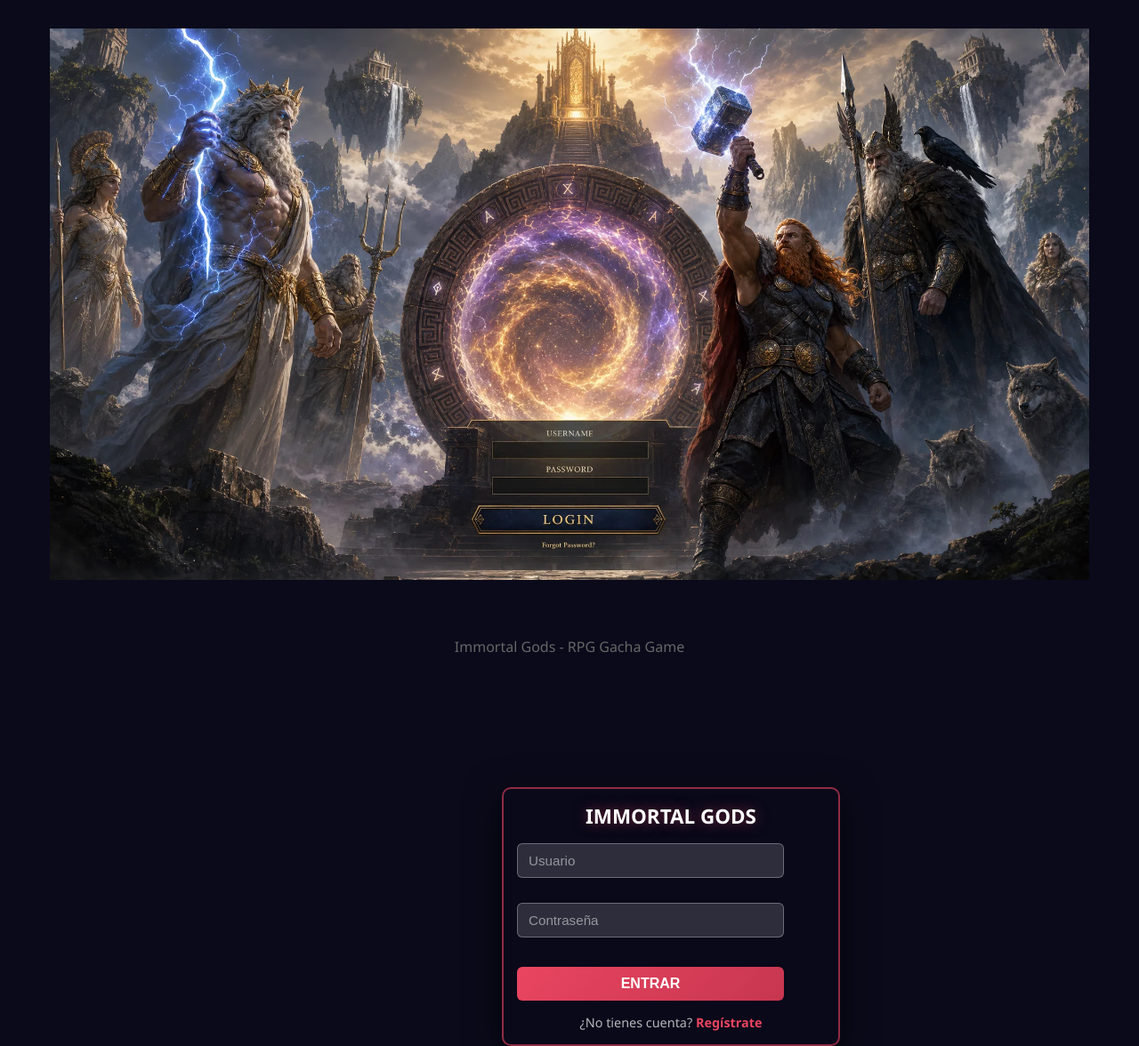
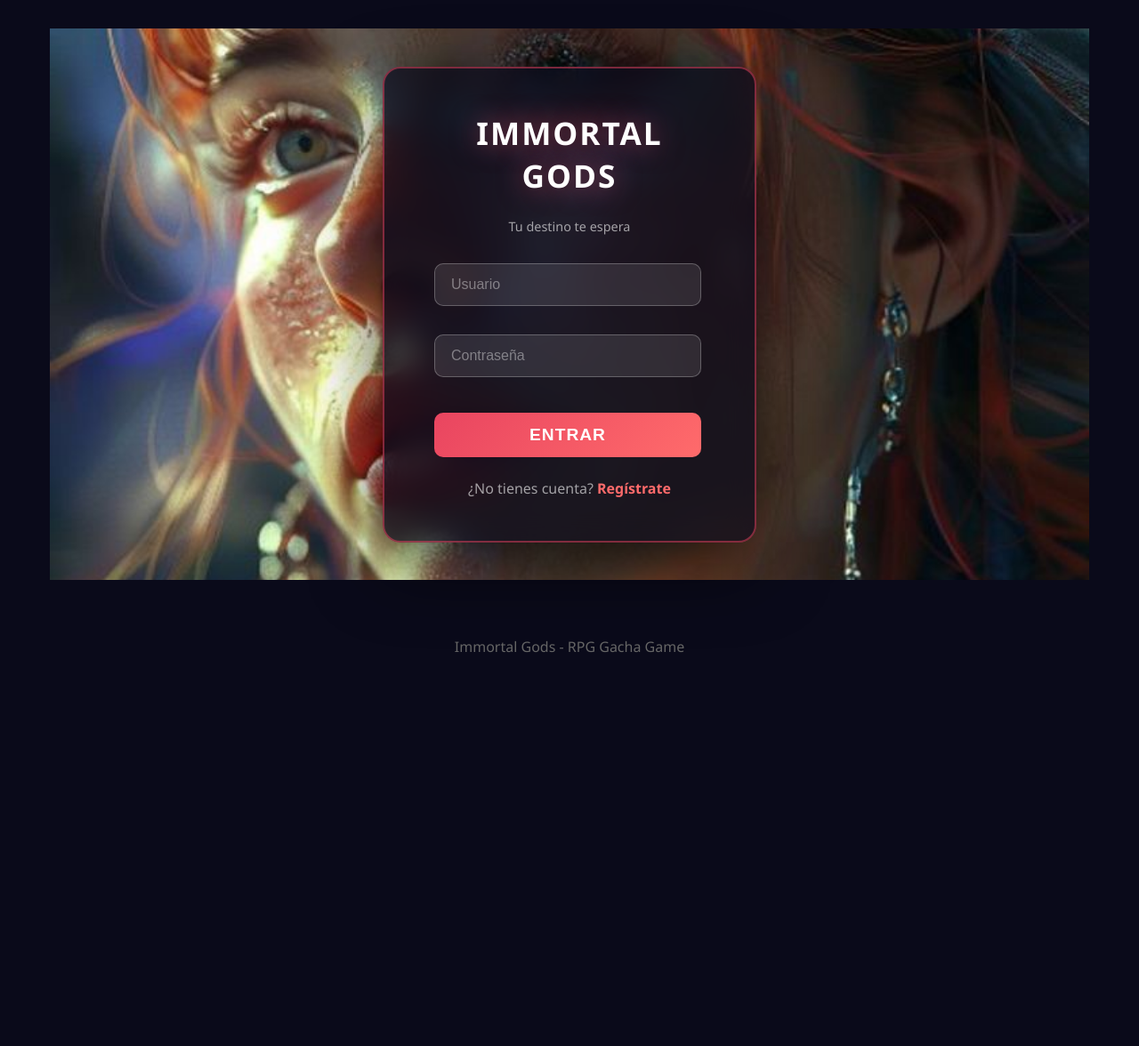
Before and after one commit to LizanDev/immortal_gods, a Django app: page /login/ in a window 1280 px wide. Shown: the whole page at 89% size. After the commit the page ends 733 px from the top, so only its background shows below. Run offline with Django 5.2, Linux system fonts and the light colour scheme.

Commit message:
feat: restore centered login form and add epic login background image

```diff
--- a/templates/core/login.html
+++ b/templates/core/login.html
@@ -8,73 +8,79 @@
     .login-fullpage {
         min-height: calc(100vh - 180px);
         background: url('{% static "images/gods/login.webp" %}') center/cover no-repeat;
-        position: relative;
+        display: flex;
+        align-items: center;
+        justify-content: center;
+        padding: 2rem;
     }
     .login-form-overlay {
-        position: absolute;
-        top: 853px;
-        right: 280px;
-        width: 380px;
-        background: rgba(10, 10, 26, 0.85);
-        backdrop-filter: blur(10px);
-        padding: 10px 15px 15px;
-        border-radius: 10px;
-        border: 2px solid rgba(233, 69, 96, 0.6);
-        box-shadow: 0 10px 40px rgba(0, 0, 0, 0.6);
+        background: rgba(10, 10, 26, 0.75);
+        backdrop-filter: blur(15px);
+        padding: 3rem 3.5rem;
+        border-radius: 20px;
+        border: 2px solid rgba(233, 69, 96, 0.5);
+        box-shadow: 0 25px 80px rgba(0, 0, 0, 0.7);
+        text-align: center;
+        max-width: 420px;
+        width: 100%;
     }
     .login-form-overlay h1 {
-        text-align: center;
         color: #fff;
-        margin: 5px 0 15px;
-        font-size: 1.4rem;
-        text-shadow: 0 0 15px rgba(233, 69, 96, 0.5);
+        font-size: 2.2rem;
+        margin-bottom: 0.5rem;
+        text-shadow: 0 0 30px rgba(233, 69, 96, 0.6);
+        letter-spacing: 2px;
+    }
+    .login-form-overlay .subtitle {
+        color: rgba(255, 255, 255, 0.6);
+        font-size: 0.9rem;
+        margin-bottom: 2rem;
     }
     .login-form-overlay input {
         width: 100%;
-        padding: 10px 12px;
-        margin-bottom: 12px;
-        background: rgba(255, 255, 255, 0.15);
-        border: 1px solid rgba(255, 255, 255, 0.3);
-        border-radius: 6px;
+        padding: 14px 18px;
+        margin-bottom: 1rem;
+        background: rgba(255, 255, 255, 0.1);
+        border: 1px solid rgba(255, 255, 255, 0.25);
+        border-radius: 10px;
         color: #fff;
-        font-size: 0.95rem;
+        font-size: 1rem;
         box-sizing: border-box;
         transition: all 0.3s;
     }
     .login-form-overlay input::placeholder {
-        color: rgba(255, 255, 255, 0.5);
+        color: rgba(255, 255, 255, 0.4);
     }
     .login-form-overlay input:focus {
         outline: none;
         border-color: #e94560;
-        background: rgba(233, 69, 96, 0.2);
-        box-shadow: 0 0 10px rgba(233, 69, 96, 0.4);
+        background: rgba(233, 69, 96, 0.15);
+        box-shadow: 0 0 20px rgba(233, 69, 96, 0.4);
     }
     .login-form-overlay .btn {
         width: 100%;
-        padding: 10px;
-        font-size: 1rem;
-        margin-top: 5px;
-        background: linear-gradient(135deg, #e94560, #c73650);
+        padding: 14px;
+        font-size: 1.2rem;
+        margin-top: 0.5rem;
+        background: linear-gradient(135deg, #e94560, #ff6b6b);
         border: none;
-        border-radius: 6px;
+        border-radius: 10px;
         cursor: pointer;
-        transition: transform 0.2s, box-shadow 0.2s;
+        transition: all 0.3s;
         color: #fff;
         font-weight: bold;
+        letter-spacing: 1px;
     }
     .login-form-overlay .btn:hover {
-        transform: scale(1.02);
-        box-shadow: 0 5px 15px rgba(233, 69, 96, 0.4);
+        transform: scale(1.05);
+        box-shadow: 0 10px 30px rgba(233, 69, 96, 0.5);
     }
     .login-form-overlay p {
-        text-align: center;
-        margin-top: 15px;
-        color: rgba(255, 255, 255, 0.7);
-        font-size: 0.9rem;
+        margin-top: 1.5rem;
+        color: rgba(255, 255, 255, 0.6);
     }
     .login-form-overlay a {
-        color: #e94560;
+        color: #ff6b6b;
         font-weight: bold;
         text-decoration: none;
     }
@@ -86,6 +92,7 @@
 <div class="login-fullpage">
     <div class="login-form-overlay">
         <h1>IMMORTAL GODS</h1>
+        <p class="subtitle">Tu destino te espera</p>
         <form method="post">
             {% csrf_token %}
             <input type="text" name="username" id="username" placeholder="Usuario" required>
```
Also changed, not shown: static/images/gods/login.webp.
